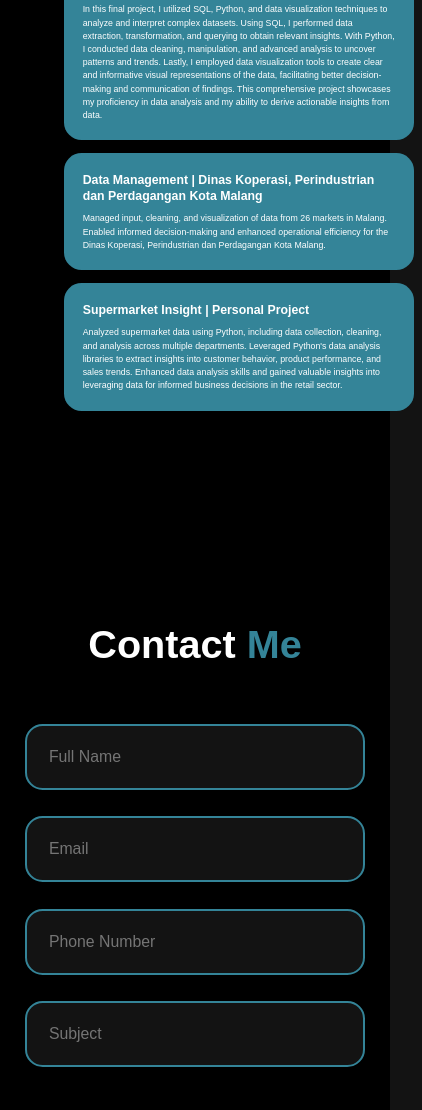
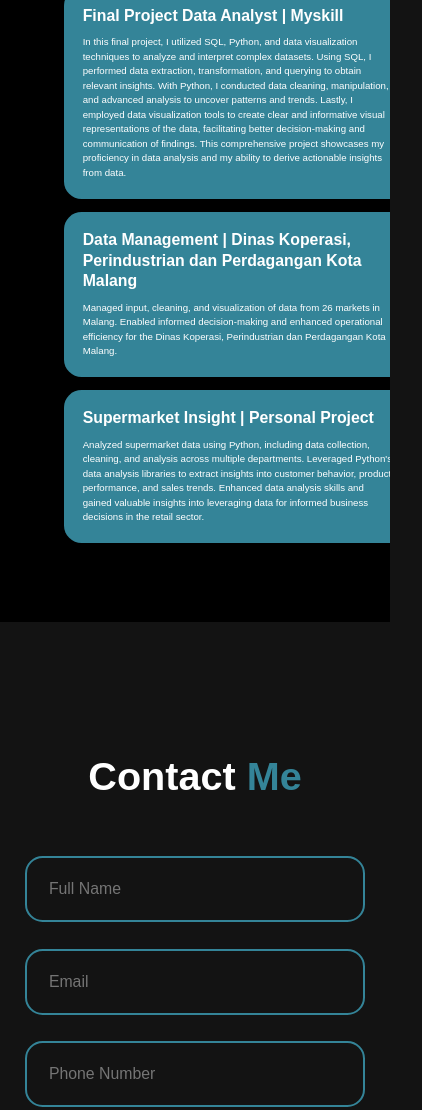
Before and after one commit to xfdrxndre/fedroandreanto, a plain HTML site: page index.html in a window 390 px wide. Shown: the part 8842-9952 px from the top of the page, 422 px wide, since content can reach past the window. Drawn offline with nearby package versions, Linux system fonts and the light colour scheme.

Commit message:
styles.css

```diff
--- a/styles.css
+++ b/styles.css
@@ -16,6 +16,8 @@ body {
   background: #131313;
   color: #ffffff;
   margin-top: 50px;
+  overflow-x: hidden; /* Mencegah scroll horizontal */
+  width: 100%;
 }
 .header {
   position: fixed;
@@ -482,23 +484,27 @@ span {
 .portfolio {
   color: #000;
   padding: 2rem 0;
-  width: 100%; /* Pastikan mengambil lebar penuh */
+  width: 100vw; /* Gunakan viewport width */
+  max-width: 100%; /* Pastikan tidak overflow */
+  overflow-x: hidden;
 }
 
 .portfolio h2 {
   margin-bottom: 3rem;
   color: #ffffff;
   text-align: center;
+  width: 100%;
 }
 
 .portfolio-container {
   display: grid;
   grid-template-columns: repeat(2, 1fr);
   gap: 2rem;
-  width: 90%; /* Batasi lebar container */
+  width: 90%;
   max-width: 1200px;
   margin: 0 auto;
   padding: 0 1rem;
+  overflow: hidden; /* Mencegah overflow */
 }
 
 .portfolio-box {
@@ -507,7 +513,7 @@ span {
   border: 5px solid transparent;
   cursor: pointer;
   transition: 0.4s ease-in-out;
-  height: fit-content; /* Biarkan tinggi menyesuaikan konten */
+  width: 100%; /* Pastikan box mengambil lebar penuh */
 }
 
 .portfolio-box:hover {
@@ -567,27 +573,32 @@ span {
   }
 }
 
-/* Mobile */
+/* Mobile View */
 @media screen and (max-width: 768px) {
+  .portfolio {
+    padding: 2rem 0;
+    width: 100%;
+  }
+
   .portfolio-container {
     grid-template-columns: 1fr;
     width: 100%;
+    gap: 1.5rem;
     padding: 0 1rem;
+    margin: 0; /* Reset margin di mobile */
+  }
+
+  .portfolio-box {
+    width: 100%;
+    margin: 0; /* Reset margin */
   }
 
   .portfolio-box .portfolio-info {
     padding: 1.5rem;
-  }
-
-  .portfolio-info h4 {
-    font-size: 1.4rem;
-  }
-
-  .portfolio-info p {
-    font-size: 1rem;
+    width: 100%;
   }
 }
-}.contact {
+.contact {
   background-color: #131313;
 }
 .contact h2{
```
